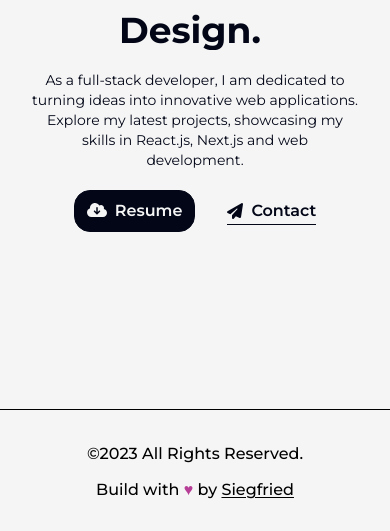
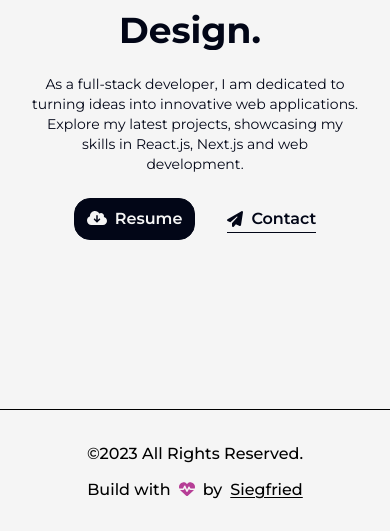
Before and after one commit to SiegfriedBz/portfolio, a Next.js app: page / in a window 390 px wide. Shown: the part 523-1054 px from the top of the page. Built offline with nearby package versions, Linux system fonts and the light colour scheme.

Commit message:
fix footer heart icon + change home responsive font size

```diff
--- a/src/components/Footer.jsx
+++ b/src/components/Footer.jsx
@@ -1,20 +1,25 @@
 import SocialLinks from './SocialLinks'
+import { FontAwesomeIcon } from '@fortawesome/react-fontawesome'
+import { faHeartPulse } from '@fortawesome/free-solid-svg-icons'
 
 const Footer = () => {
   return (
     <footer className='relative flex items-center justify-center border-t-[1px] border-solid border-black py-8 font-medium dark:border-light'>
-      <div className='flex flex-col items-center justify-center gap-3 sm:flex-row'>
+      <div className='flex w-full flex-col items-center justify-center gap-3 sm:flex-row'>
         <span>&copy;{new Date().getFullYear()} All Rights Reserved.</span>
-        <div className='flex items-center justify-center'>
-          Build with&nbsp;
-          <span className='text-primary dark:text-primaryDark sm:text-2xl'>
-            &hearts;
+        <div className='flex w-full items-center justify-center'>
+          Build with
+          <span className='px-2 '>
+            <FontAwesomeIcon
+              icon={faHeartPulse}
+              className='w-4 text-primary dark:text-primaryDark'
+            />
           </span>
-          &nbsp;by&nbsp;
+          by
           <a
             href='mailto:siegfried.bozza@yahoo.com'
             target='_blank'
-            className='underline underline-offset-2 hover:text-gray-700 dark:hover:text-gray-300'
+            className='ps-2 underline underline-offset-2 hover:text-gray-700 dark:hover:text-gray-300'
           >
             Siegfried
           </a>
--- a/src/pages/index.js
+++ b/src/pages/index.js
@@ -43,7 +43,7 @@ export default function Home() {
                 text='Turning Vision Into Reality With Code And Design.'
                 className='!text-center text-4xl font-bold sm:text-5xl lg:!text-left lg:text-6xl'
               />
-              <p className='sm:text-md my-5 text-center text-sm md:text-lg lg:text-start'>
+              <p className='my-5 py-1 text-center text-sm sm:py-0 sm:text-lg md:text-xl lg:text-start'>
                 As a full-stack developer, I am dedicated to turning ideas into
                 innovative web applications. Explore my latest projects,
                 showcasing my skills in React.js, Next.js and web development.
```
